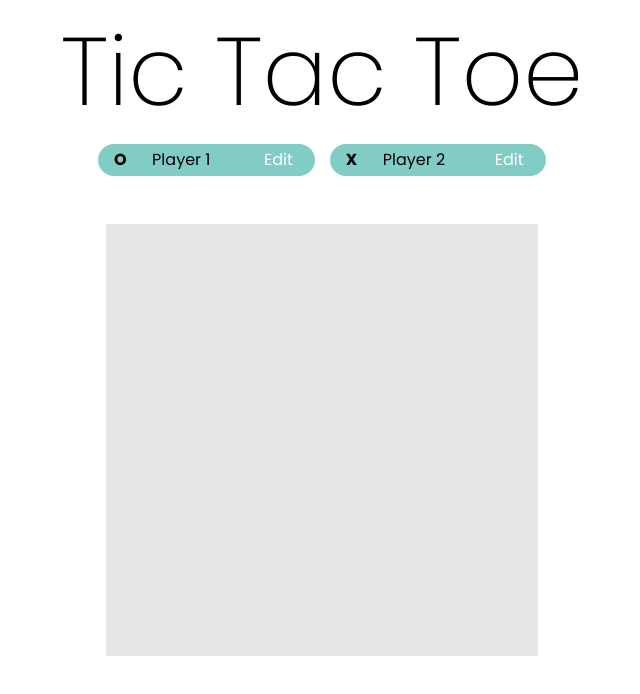
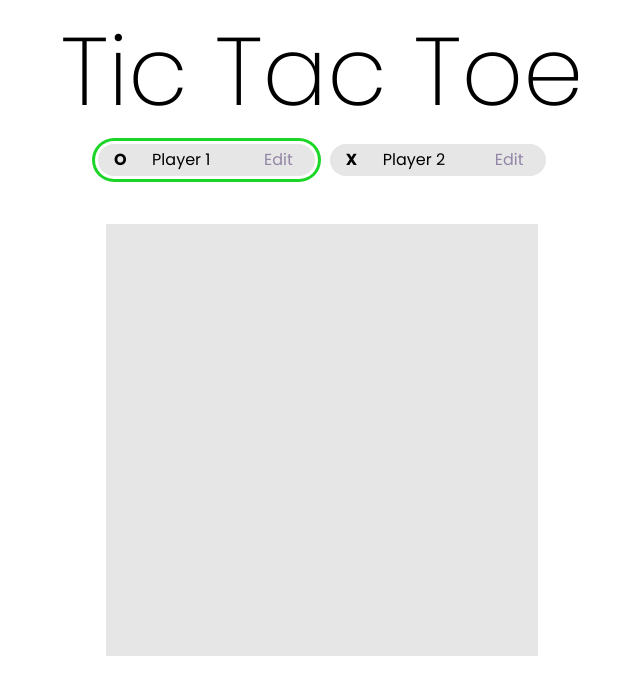
Before and after one commit to samko945/tic-tac-toe-react, a React (Vite) app: page / in a window 1280 px wide. Shown: the top 694 px of the page, without its empty margins (318-958 px from the left). Built offline with nearby package versions, Linux system fonts and the light colour scheme.

Commit message:
highlight active player

```diff
--- a/src/App.jsx
+++ b/src/App.jsx
@@ -65,8 +65,18 @@ function App() {
 	return (
 		<main>
 			<section id="players">
-				<Player initialName={players.O} symbol="O" onNameChange={handleNameChange} />
-				<Player initialName={players.X} symbol="X" onNameChange={handleNameChange} />
+				<Player
+					initialName={players.O}
+					symbol="O"
+					onNameChange={handleNameChange}
+					isActive={activePlayer === "O"}
+				/>
+				<Player
+					initialName={players.X}
+					symbol="X"
+					onNameChange={handleNameChange}
+					isActive={activePlayer === "X"}
+				/>
 			</section>
 			<section id="game-board">
 				<ol id="board-rows">
--- a/src/components/Player.jsx
+++ b/src/components/Player.jsx
@@ -1,6 +1,6 @@
 import { useState } from "react";
 
-export default function Player({ initialName, symbol, onNameChange }) {
+export default function Player({ initialName, symbol, onNameChange, isActive }) {
 	const [playerName, setPlayerName] = useState(initialName);
 	const [isEditing, setIsEditing] = useState(false);
 	function toggleEditMode() {
@@ -10,7 +10,7 @@ export default function Player({ initialName, symbol, onNameChange }) {
 		}
 	}
 	return (
-		<div className="player">
+		<div className={`player ${isActive && "active"}`}>
 			<span>
 				<b>{symbol}</b>
 			</span>
--- a/src/index.css
+++ b/src/index.css
@@ -68,6 +68,7 @@ h6 {
 /*  */
 
 body {
+	background-color: rgb(255, 255, 255);
 	font-family: "Poppins", sans-serif;
 	display: flex;
 	/* justify-content: center; */
@@ -76,6 +77,7 @@ body {
 }
 
 h1 {
+	user-select: none;
 	font-size: 6rem;
 	font-weight: 200;
 }
@@ -88,12 +90,30 @@ h1 {
 }
 
 .player {
+	user-select: none;
 	height: 2rem;
 	display: flex;
 	align-items: center;
-	background-color: rgb(130, 204, 198);
+	background-color: rgb(230, 230, 230);
 	border-radius: 100vh;
 	padding: 0.2rem 0.6rem;
+}
+
+.player.active {
+	/* box-shadow: 0 0 0px 2px rgb(63, 184, 73); */
+	position: relative;
+}
+
+.player.active::before {
+	content: "";
+	position: absolute;
+	top: -3px; /* Adjust gap size */
+	right: -3px; /* Adjust gap size */
+	bottom: -3px; /* Adjust gap size */
+	left: -3px; /* Adjust gap size */
+	border-radius: 40px; /* Match border radius with a little extra for gap */
+	box-shadow: 0 0 0 3px rgb(27, 214, 39); /* Highlight color and size */
+	pointer-events: none; /* Ensure pseudo-element doesn't interfere with interaction */
 }
 
 .player-name {
@@ -111,10 +131,8 @@ h1 {
 	width: 3rem;
 	border: none;
 	background-color: unset;
-}
-.edit-player {
 	cursor: pointer;
-	color: rgb(255, 255, 255);
+	color: rgb(147, 133, 165);
 }
 
 .player * {
@@ -158,7 +176,6 @@ h1 {
 }
 
 #game-board button:hover {
-	/* background-color: rgb(242, 242, 242); */
 	cursor: pointer;
 	box-shadow: inset 0 0 5px 1px rgba(165, 165, 165, 0.5);
 }
@@ -175,14 +192,16 @@ h1 {
 	left: 0;
 	width: 100%;
 	height: 100%;
-	background-color: rgb(170, 19, 19);
+	background-color: rgba(170, 19, 19, 0.934);
 	display: flex;
 	flex-direction: column;
 	align-items: center;
 	justify-content: center;
+	padding-bottom: 30vh;
 }
 
 #game-over p {
+	user-select: none;
 	font-size: 6rem;
 	color: white;
 }
@@ -191,11 +210,15 @@ h1 {
 	border: none;
 	padding: 1rem 3rem;
 	border-radius: 100vh;
-	background-color: rgb(30, 28, 28);
-	color: white;
+	background-color: rgb(25, 239, 39);
+	color: rgb(0, 0, 0);
+	font-weight: 600;
 	cursor: pointer;
+	box-shadow: 0 2px 8px rgb(36, 35, 35);
+	transition: all 0.15s ease;
 }
 
 #game-over button:hover {
-	box-shadow: inset white 0 0 0px 3px;
+	box-shadow: 0 4px 10px rgba(0, 0, 0, 0.62);
+	transform: scale(1.1);
 }
```
